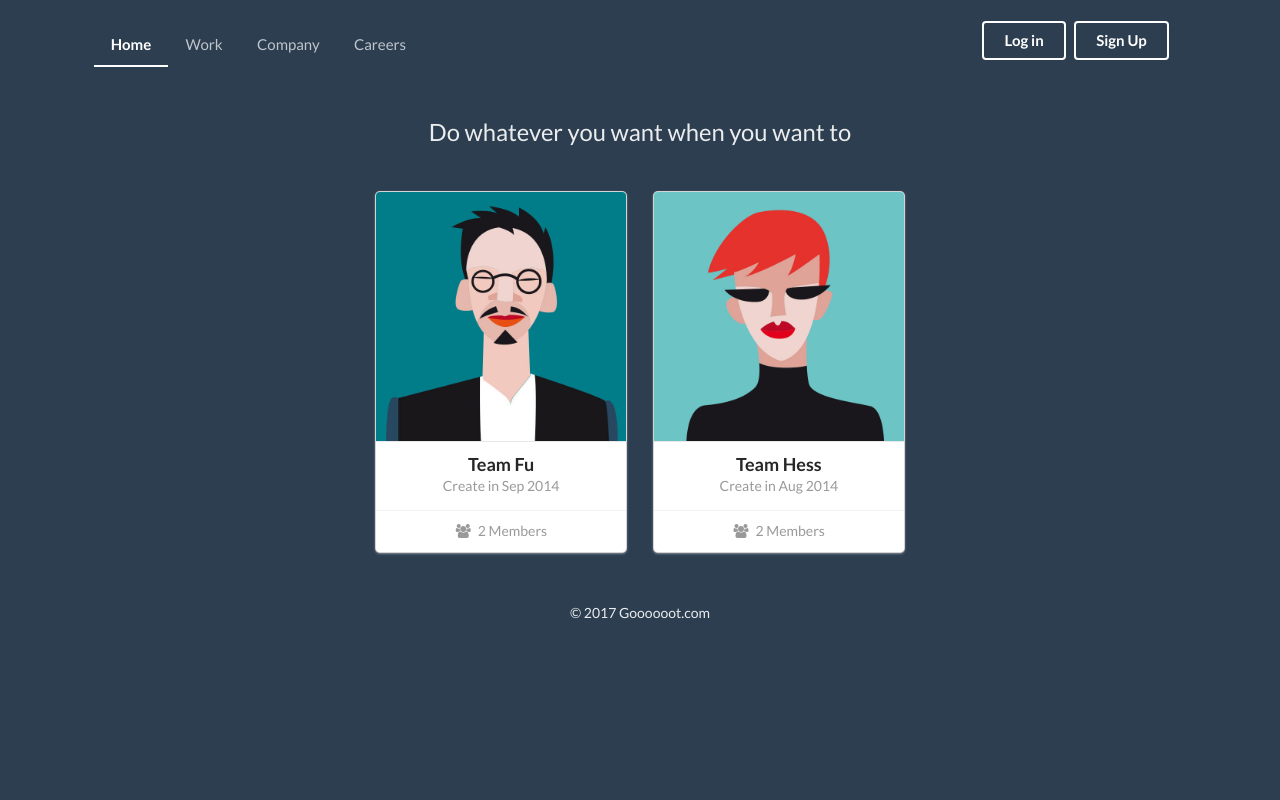
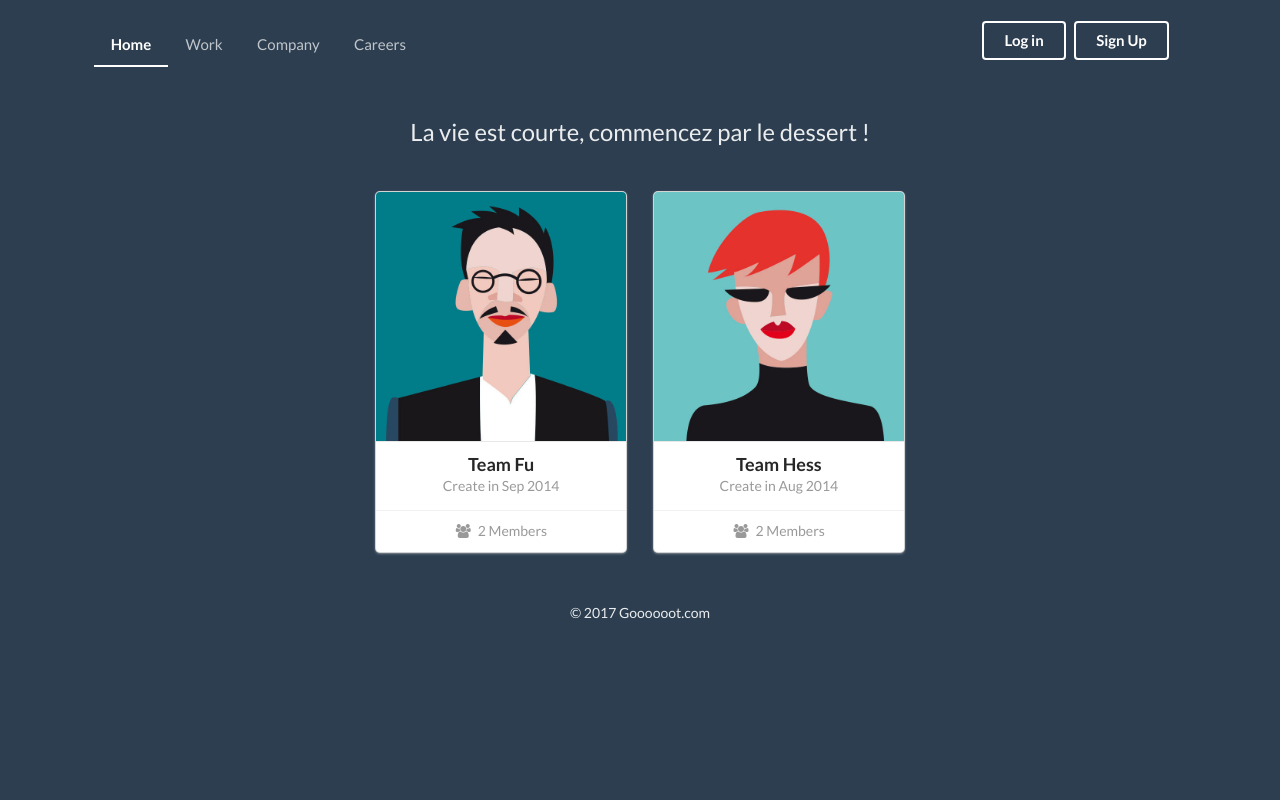
Before and after one commit to jinxmanj/goooooot, a Yii app: template views/site/index.php in a window 1280 px wide. Run offline with PHP 8.4 and a stand-in for Yii, Linux system fonts and the light colour scheme; the template is opened without the code that fills it, so the values that code supplies are empty; some libraries are stand-ins or nearby versions.

Commit message:
[DONE] Home page

```diff
--- a/views/layouts/main.php
+++ b/views/layouts/main.php
@@ -84,7 +84,7 @@ $this->registerJs($script, View::POS_END);
                 </div>
             </div>
         </div>
-        <div class="ui container">
+        <div class="ui container" style="padding-top: 50px">
             <?= $content ?>
         </div>
         <div class="ui container">
--- a/views/site/index.php
+++ b/views/site/index.php
@@ -11,7 +11,10 @@ $('.special.cards .image').dimmer({
 JS;
 $this->registerJs($script, View::POS_END);
 ?>
-<h2 style="margin-top: 50px;position: relative">Do whatever you want when you want to</h2>
+<h2 style="position: relative">
+<!--    Do whatever you want when you want to-->
+    La vie est courte, commencez par le dessert !
+</h2>
 <div class="ui horizontal divider inverted">Or</div>
 <div class="ui grid special cards">
     <div class="four wide column">
```
